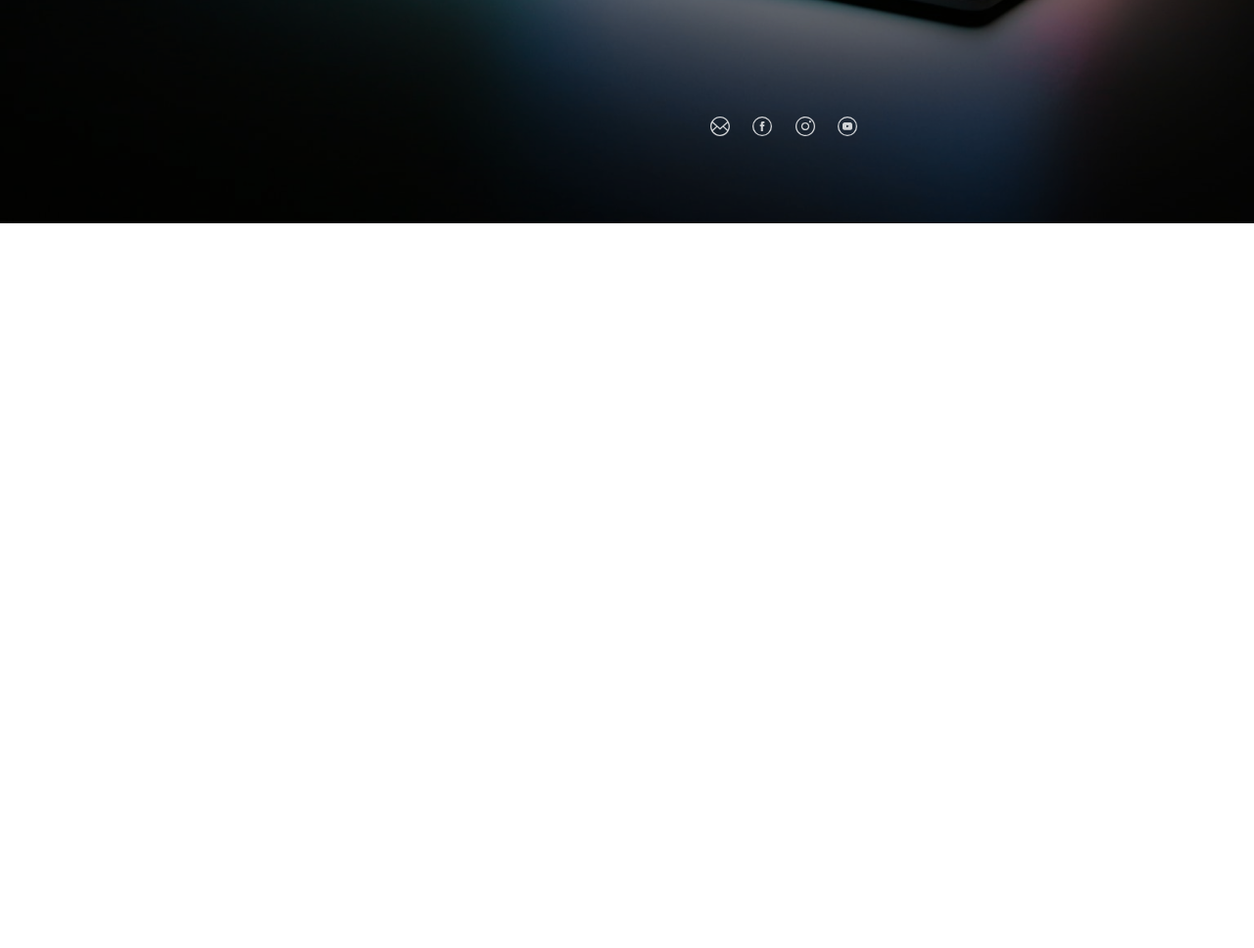
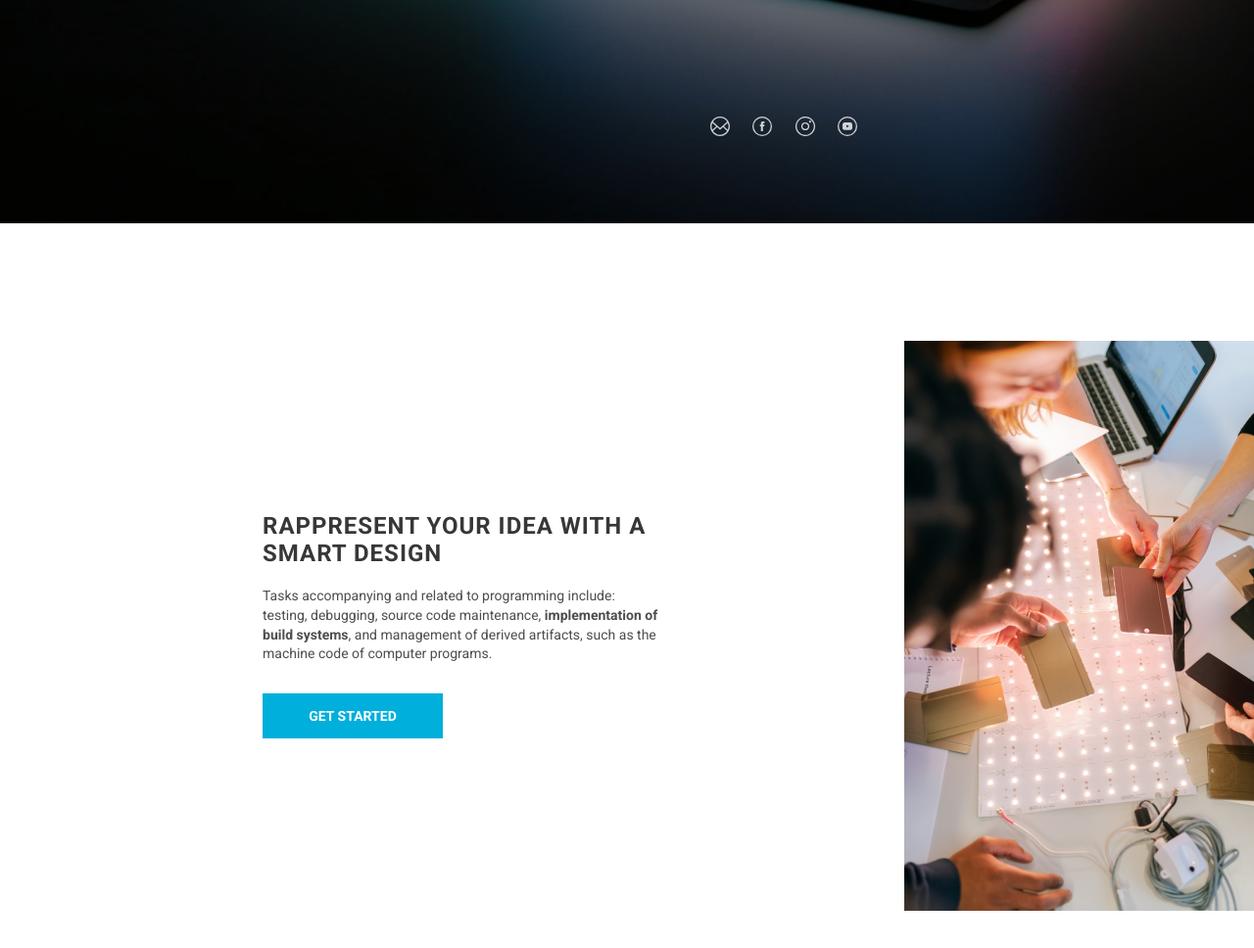
Before and after one commit to ArtLavr/webdev, a plain HTML site: page index.html in a window 1280 px wide. Shown: the part 516-1484 px from the top of the page at 98% size. Before the commit the page ends 800 px from the top, so only its background shows below. Drawn offline with Linux system fonts and the light colour scheme.

Commit message:
feat: done with rappresent

```diff
--- a/index.css
+++ b/index.css
@@ -5,7 +5,7 @@
     font-family: 'Roboto', sans-serif;
 }
 :root {
-    --main-color: white;
+    --main-color: #ffffff;
 }
 body{
     width: 1600px;
@@ -36,6 +36,26 @@ p{
     font-size: 14px;
     line-height: 19.6px;
     font-style: normal;
+}
+h3{
+    font-family: Roboto;
+    font-style: normal;
+    font-weight: bold;
+    font-size: 24px;
+    line-height: 28px;
+    letter-spacing: 1px;
+    text-transform: uppercase;
+    color: #373737;
+
+}
+.p500{
+    font-family: Roboto;
+font-style: normal;
+font-weight: normal;
+font-size: 14px;
+line-height: 140%;
+color: #4E4E4E;
+
 }
 li{
     list-style: none;
@@ -89,7 +109,7 @@ nav ul li a:hover::after{
 
     width: fit-content;
     margin: 0 auto;
-    margin-bottom: 90px;
+    margin-bottom: 89px;
     margin-top: 162px;
 
 }
@@ -161,27 +181,24 @@ nav ul li a:hover::after{
 .rappresent{
     width: 1600px;
     height: 842px;
-    margin-top: 89px;
     display: flex;
+    justify-content: space-between;
 }
-.rappresent img{
+.descriptionBlock1{
+    width: 407px;
+    height: fit-content;
+    margin-top: 295px;
+    margin-left: 268px;
+}
+.firstP500 {
+    margin-top: 20px;
+    margin-bottom: 30px;
+}
+.imgForRappresent{
+    background-image: url(./assets/forRappresent.png);
+    width: 407px;
+    height: 582px;
+    background-size: cover;
     margin-top: 120px;
-    margin-left: 923px;
+    margin-right: 270px;
 }
-.rappresent section{
-    height: fit-content;
-
-}
-.rappresent section h3{
-    font-weight: bold;
-    font-size: 24px;
-    line-height: 28px;
-    letter-spacing: 1px;
-    text-transform: uppercase;
-    font-style: normal;
-    font-weight: bold;
-    width: 407px;
-}
-.rappresent section p{
-
-}
--- a/index.html
+++ b/index.html
@@ -38,8 +38,15 @@
                 <a href=""></a>
             </div>
         </section>
-        <section>
-
+        <section class="rappresent">
+            <div class="descriptionBlock1">
+                <h3>Rappresent your idea with
+                    a smart Design</h3>
+                <p class="p500 firstP500">Tasks accompanying and related to programming include:
+                     testing, debugging, source code maintenance, <strong>implementation of build systems</strong>, and management of derived artifacts, such as the machine code of computer programs. </p>
+                <a href="" class="getStarted"><p>get started</p></a>
+            </div>
+            <div class="imgForRappresent"></div>
 
         </section>
     </main>
```
